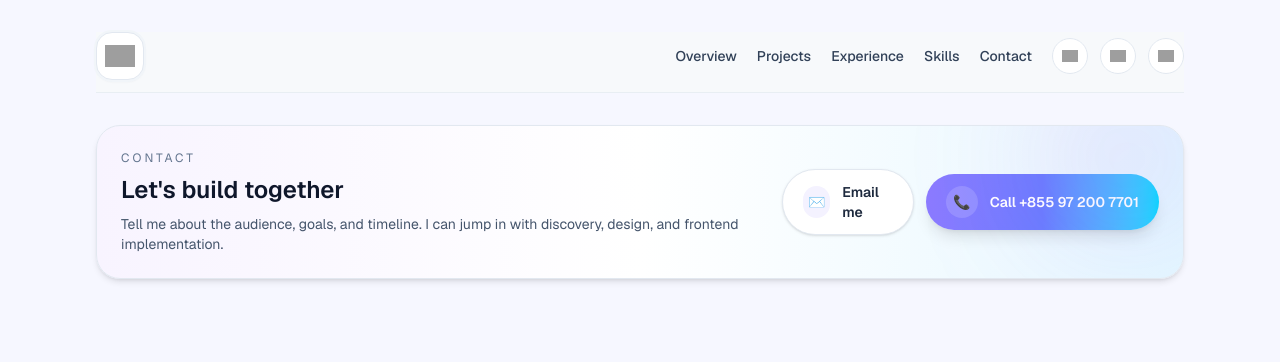
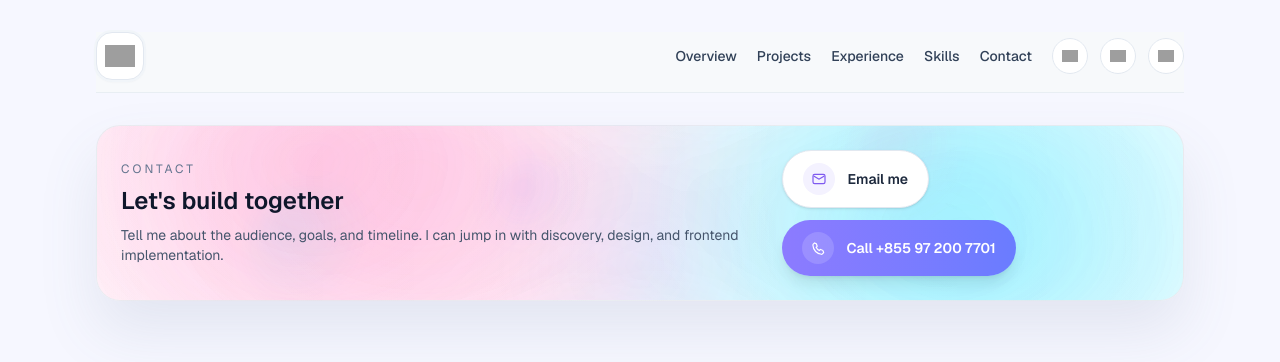
Before and after one commit to rathachhorm/portfolio, a Next.js app: page /contact in a window 1280 px wide. Shown: the top 362 px of the page. Built offline with nearby package versions, Linux system fonts and the light colour scheme; grey boxes are pictures that could not be loaded.

Commit message:
Animate contact section with aurora background and CTA polish

```diff
--- a/src/app/contact/page.js
+++ b/src/app/contact/page.js
@@ -7,36 +7,53 @@ export default function ContactPage() {
       <div className="mx-auto flex min-h-[60vh] max-w-6xl flex-col gap-8 px-4 pb-16 pt-8 sm:px-8">
         <Header />
 
-        <section className="relative overflow-hidden rounded-3xl border border-slate-200 bg-gradient-to-r from-[#f8f4ff] via-white to-[#e6f7ff] p-6 text-sm text-slate-700 shadow-md animate-fade-up">
-          <div className="absolute -right-10 -top-16 h-48 w-48 rounded-full bg-gradient-to-br from-[#ff5fb0]/15 via-[#9a4dff]/12 to-[#00d8ff]/15 blur-3xl" />
-          <div className="flex flex-col gap-4 sm:flex-row sm:items-center sm:justify-between">
+        <section className="relative overflow-hidden rounded-3xl contact-aurora p-6 text-sm text-slate-700 shadow-md animate-fade-up">
+          <div className="contact-bubble" />
+          <div className="contact-bubble" />
+          <div className="contact-bubble" />
+          <div className="relative z-10 flex flex-col gap-4 sm:flex-row sm:items-center sm:justify-between">
             <div className="space-y-2">
-              <p className="text-xs uppercase tracking-[0.25em] text-slate-500">
-                Contact
-              </p>
+              <p className="text-xs uppercase tracking-[0.25em] text-slate-500">Contact</p>
               <h1 className="text-2xl font-semibold text-slate-900">
                 {contact.headline}
               </h1>
-              <p className="max-w-2xl text-slate-600">
-                {contact.description}
-              </p>
+              <p className="max-w-2xl text-slate-600">{contact.description}</p>
             </div>
-            <div className="flex items-center gap-3">
+            <div className="flex flex-wrap items-center gap-3">
               <a
                 href={`mailto:${contact.email}`}
-                className="inline-flex items-center gap-3 rounded-full border border-slate-200 bg-white px-5 py-3 text-sm font-semibold text-slate-800 shadow-sm transition hover:-translate-y-0.5 hover:border-[#7f5af0] hover:text-[#7f5af0]"
+                className="contact-pill inline-flex items-center gap-3 rounded-full border border-slate-200 bg-white px-5 py-3 text-sm font-semibold text-slate-800 shadow-sm"
               >
                 <span className="grid h-8 w-8 place-items-center rounded-full bg-[#f4f2ff] text-[#7f5af0]">
-                  ✉️
+                  <svg
+                    aria-hidden="true"
+                    viewBox="0 0 24 24"
+                    className="h-4 w-4"
+                    fill="none"
+                    stroke="currentColor"
+                    strokeWidth="1.8"
+                  >
+                    <rect x="3" y="5" width="18" height="14" rx="2.5" />
+                    <path d="M4 7.5 11.55 12a1 1 0 0 0 .9 0L20 7.5" />
+                  </svg>
                 </span>
                 <span>Email me</span>
               </a>
               <a
                 href={`tel:${contact.phone.replace(/[^\d+]/g, "")}`}
-                className="inline-flex items-center gap-3 rounded-full bg-gradient-to-r from-[#8c7bff] via-[#6a7cff] to-[#00d8ff] px-5 py-3 text-sm font-semibold text-white shadow-lg transition hover:-translate-y-0.5 hover:shadow-xl"
+                className="contact-pill inline-flex items-center gap-3 rounded-full bg-gradient-to-r from-[#8c7bff] via-[#6a7cff] to-[#00d8ff] px-5 py-3 text-sm font-semibold text-white shadow-lg"
               >
                 <span className="grid h-8 w-8 place-items-center rounded-full bg-white/15 text-white">
-                  📞
+                  <svg
+                    aria-hidden="true"
+                    viewBox="0 0 24 24"
+                    className="h-4 w-4"
+                    fill="none"
+                    stroke="currentColor"
+                    strokeWidth="1.8"
+                  >
+                    <path d="M6.5 4.5 9 5.5c.3.1.5.3.6.6l1.1 2.8c.1.3 0 .7-.2.9L9.2 11a9.5 9.5 0 0 0 4.7 4.7l1.2-1.3c.2-.2.6-.3.9-.2l2.8 1.1c.3.1.5.3.6.6l1 2.5c.1.3 0 .7-.2.9l-1.6 1.6c-.4.4-1 .6-1.6.5a14.5 14.5 0 0 1-8.6-4.1A14.5 14.5 0 0 1 4.4 7.9c-.1-.6.1-1.2.5-1.6l1.6-1.6c.2-.2.6-.3.9-.2Z" />
+                  </svg>
                 </span>
                 <span className="whitespace-nowrap">Call {contact.phone}</span>
               </a>
--- a/src/app/globals.css
+++ b/src/app/globals.css
@@ -176,3 +176,109 @@ body {
 .tech-bg::before {
   content: none;
 }
+
+/* Contact aurora animation */
+.contact-aurora {
+  position: relative;
+  overflow: hidden;
+  background: radial-gradient(circle at 20% 20%, rgba(255, 95, 176, 0.08), transparent 32%),
+    radial-gradient(circle at 80% 30%, rgba(0, 216, 255, 0.08), transparent 30%),
+    radial-gradient(circle at 50% 80%, rgba(138, 92, 255, 0.06), transparent 26%),
+    linear-gradient(90deg, rgba(255, 255, 255, 0.95), rgba(255, 255, 255, 0.9));
+  border: 1px solid rgba(148, 163, 184, 0.2);
+  box-shadow: 0 30px 60px rgba(88, 111, 137, 0.12);
+}
+
+.contact-aurora::before,
+.contact-aurora::after {
+  content: "";
+  position: absolute;
+  inset: -30% -10%;
+  background: radial-gradient(circle at 30% 30%, rgba(255, 95, 176, 0.25), transparent 40%),
+    radial-gradient(circle at 70% 60%, rgba(0, 216, 255, 0.25), transparent 38%);
+  filter: blur(48px);
+  opacity: 0.8;
+  animation: aurora-shift 12s ease-in-out infinite alternate;
+}
+
+.contact-aurora::after {
+  inset: -40% -20%;
+  animation-duration: 16s;
+  animation-delay: 1.4s;
+}
+
+@keyframes aurora-shift {
+  0% {
+    transform: translate3d(-6%, -4%, 0) scale(1);
+  }
+  50% {
+    transform: translate3d(4%, 2%, 0) scale(1.05);
+  }
+  100% {
+    transform: translate3d(7%, 6%, 0) scale(1.08);
+  }
+}
+
+.contact-pill {
+  position: relative;
+  overflow: hidden;
+  isolation: isolate;
+  background-size: 200% 200%;
+  transition: transform 180ms ease, box-shadow 220ms ease, background-position 600ms ease;
+}
+
+.contact-pill::after {
+  content: "";
+  position: absolute;
+  inset: 0;
+  background: linear-gradient(120deg, rgba(255, 255, 255, 0.12), rgba(255, 255, 255, 0));
+  opacity: 0;
+  transition: opacity 250ms ease;
+}
+
+.contact-pill:hover,
+.contact-pill:focus-visible {
+  transform: translateY(-2px);
+  background-position: 80% 20%;
+  box-shadow: 0 20px 45px rgba(106, 124, 255, 0.25), 0 10px 25px rgba(0, 216, 255, 0.2);
+}
+
+.contact-pill:hover::after,
+.contact-pill:focus-visible::after {
+  opacity: 1;
+}
+
+.contact-bubble {
+  position: absolute;
+  width: 140px;
+  height: 140px;
+  border-radius: 50%;
+  background: radial-gradient(circle at 30% 30%, rgba(255, 95, 176, 0.18), transparent 60%);
+  filter: blur(12px);
+  animation: float 12s ease-in-out infinite;
+  opacity: 0.6;
+}
+
+.contact-bubble:nth-child(1) {
+  top: -20px;
+  right: 18%;
+  animation-delay: 0.5s;
+}
+
+.contact-bubble:nth-child(2) {
+  bottom: -30px;
+  left: 14%;
+  background: radial-gradient(circle at 30% 30%, rgba(0, 216, 255, 0.15), transparent 60%);
+  animation-duration: 10s;
+  animation-delay: 1.6s;
+}
+
+.contact-bubble:nth-child(3) {
+  top: 18%;
+  left: 36%;
+  width: 110px;
+  height: 110px;
+  background: radial-gradient(circle at 30% 30%, rgba(138, 92, 255, 0.16), transparent 58%);
+  animation-duration: 14s;
+  animation-delay: 0.8s;
+}
```
